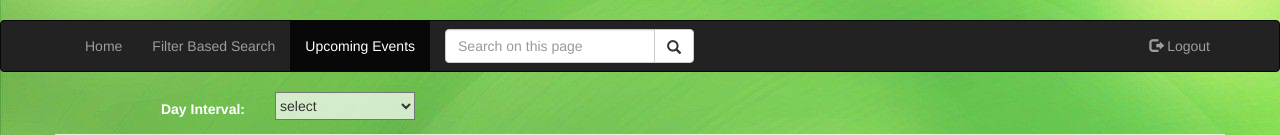
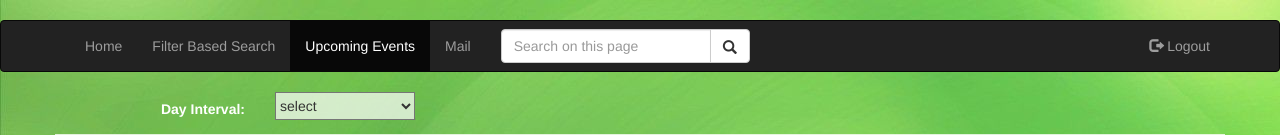
Before and after one commit to akhil-sharma/markfed_cms, a PHP site: page /upcoming.php in a window 1280 px wide. Shown: the top 135 px of the page. Run offline with PHP 8.4, Linux system fonts and the light colour scheme; the visitor is signed in with stand-in values (Sample User, id 1); data that the repository does not hold is empty; some libraries are stand-ins or nearby versions.

Commit message:
Add files via upload

```diff
--- a/upcoming.php
+++ b/upcoming.php
@@ -107,6 +107,7 @@ function findString () {
 
       <li><a href="filter.php">Filter Based Search</a></li>
       <li class="active"><a href="#">Upcoming Events</a></li>
+      <li><a href="mail.php">Mail</a></li>
     </ul>
     <div id="searchForm" class="navbar-form navbar-left">
       <div class="input-group">
```
